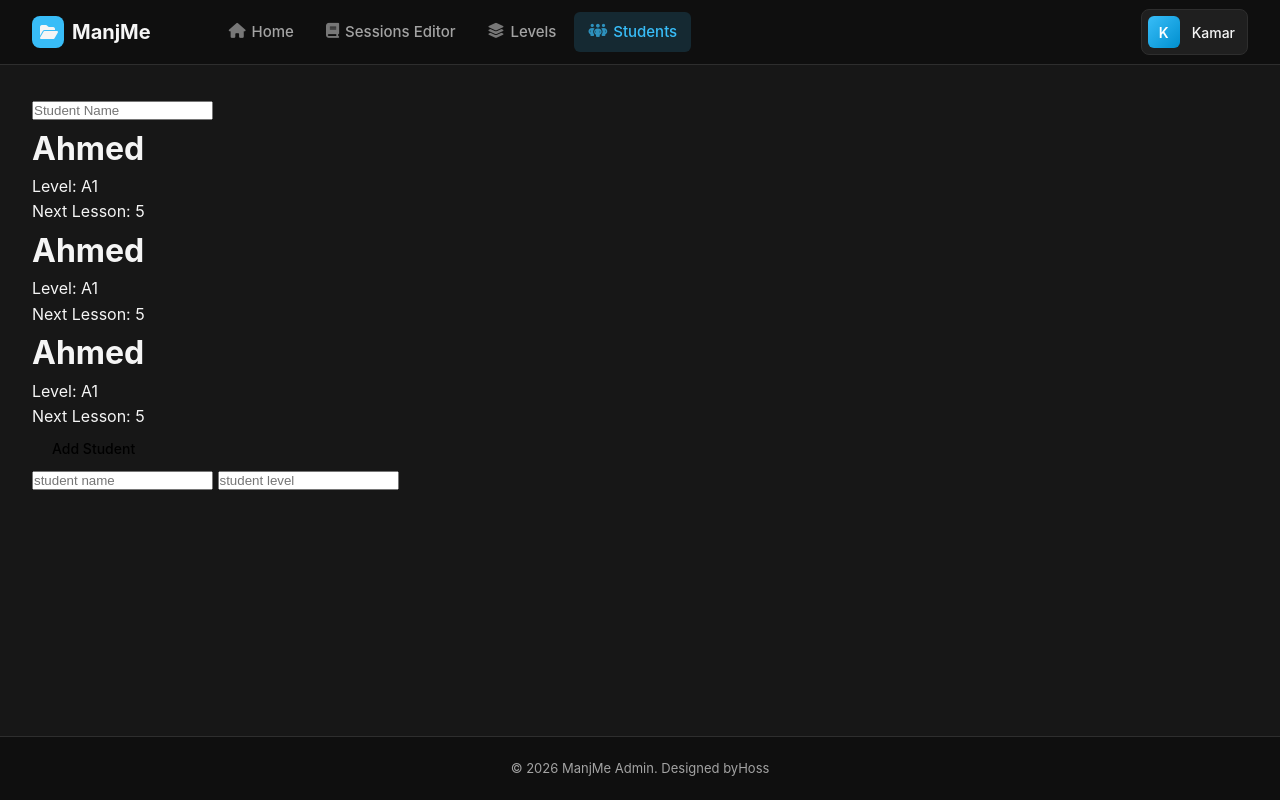
After one commit to Hossam-MHMAD/ManjMe, a Flask app: page /students in a window 1280 px wide. The commit adds this page. Run offline with Flask 3, Linux system fonts and the light colour scheme.

Commit message:
starting with students page

```diff
--- a/app.py
+++ b/app.py
@@ -74,7 +74,7 @@ def init_db():
 
 @app.route("/")
 def home():
-  return render_template("index.html")
+  return render_template("home.html")
 
 @app.route("/sessions-editor")
 def sessions():
@@ -177,6 +177,36 @@ def get_lesson(lesson_id):
   row = curs.execute("SELECT * FROM lessons WHERE id = ?", (lesson_id,)).fetchone()
   return jsonify(dict(row))
 
+@app.route("/students")
+def students():
+  return render_template("students.html")
+
+@app.route("/api/students")
+def get_students():
+  db = get_db()
+  curs = db.cursor()
+  rows = curs.execute("SELECT * FROM students").fetchall()
+
+  data = [dict(row) for row in rows]
+
+  return data
+
+@app.route("/api/students", methods=["POST"])
+def add_student():
+  req = request.get_json()
+
+  if not req["name"] or not req["level_id"] or not req["next_lesson_num"]:
+    return {"error": "all student data is required (name, level, next lesson number)"}, 400
+
+  db = get_db()
+  curs = db.cursor()
+
+  curs.execute("INSERT INTO students(name, level_id, next_lesson) VALUES(?,?,?)", (req['name'], req['level_id'], req['next_lesson_num']))
+
+  db.commit()
+
+  return {"student_id": curs.lastrowid}, 201
+
 if __name__ == "__main__":
   init_db()
   app.run()
--- a/templates/base.html
+++ b/templates/base.html
@@ -51,7 +51,7 @@
             </div>
 
             <div class="nav-item">
-              <a href="#" class="logo-link">
+              <a href="{{ url_for('students') }}" class="logo-link {{ 'active' if request.endpoint == 'students' else '' }}">
                 <i class="fa-solid fa-people-group"></i>
                 Students
               </a>
--- /dev/null
+++ b/templates/students.html
@@ -0,0 +1,50 @@
+{% extends "base.html" %}
+
+{% block content %}
+
+<div class="students-page-container page-content">
+  <div class="sections">
+    <div class="students-section">
+      <div class="input_container">
+        <input type="text" placeholder="Student Name">
+      </div>
+      <div class="students-boxes">
+
+        <div class="student">
+          <h1 class="student-name">Ahmed</h1>
+          <div class="details">
+            <div class="student-level">Level: <span>A1</span></div>
+            <div class="next-lesson-number">Next Lesson: <span>5</span></div>
+          </div>
+        </div>
+
+        <div class="student">
+          <h1 class="student-name">Ahmed</h1>
+          <div class="details">
+            <div class="student-level">Level: <span>A1</span></div>
+            <div class="next-lesson-number">Next Lesson: <span>5</span></div>
+          </div>
+        </div>
+
+        <div class="student">
+          <h1 class="student-name">Ahmed</h1>
+          <div class="details">
+            <div class="student-level">Level: <span>A1</span></div>
+            <div class="next-lesson-number">Next Lesson: <span>5</span></div>
+          </div>
+        </div>
+
+
+      </div>
+    </div>
+    <div class="add-student-section">
+      <button class="add-student-btn btn">Add Student</button>
+      <div class="add-student-inputs">
+        <input type="text" placeholder="student name">
+        <input type="text" placeholder="student level">
+      </div>
+    </div>
+  </div>
+</div>
+
+{% endblock %}
```
Also changed, not shown: data.db, templates/home.html (renamed from templates/index.html).
